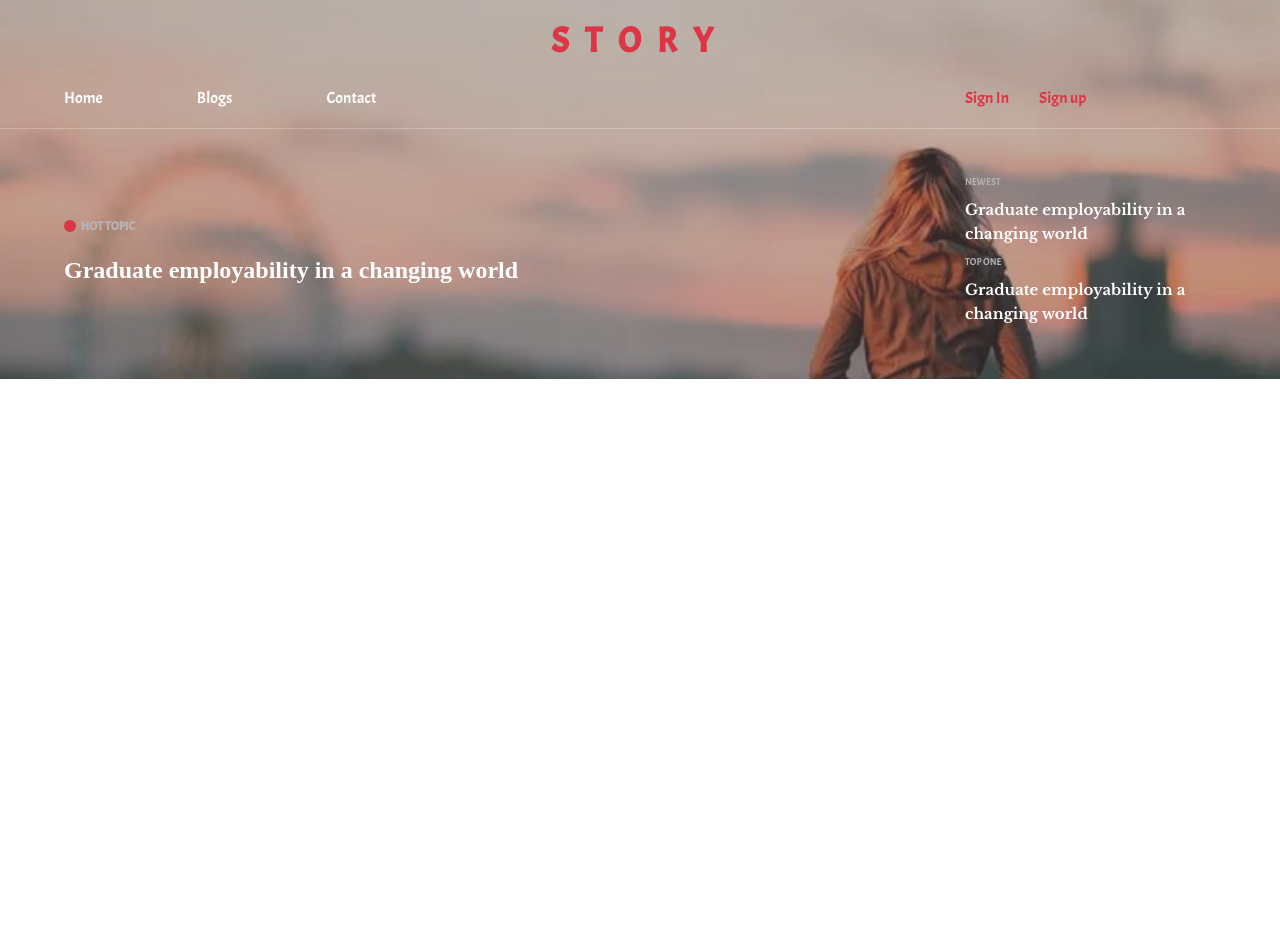
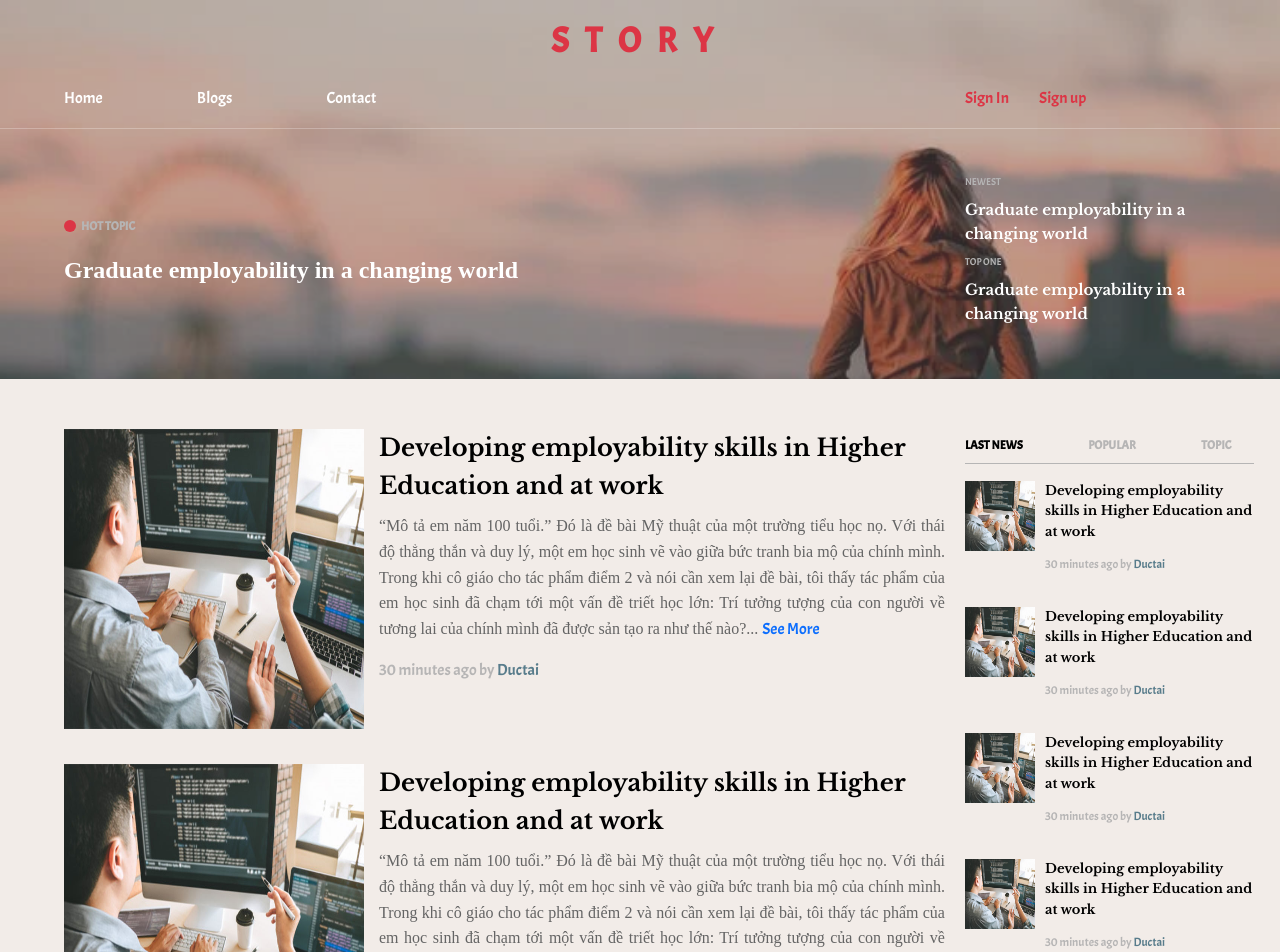
Before and after one commit to ductai26998/blog-papagroup, a React (Create React App) app: page /blogs in a window 1280 px wide. Shown: the top 952 px of the page. Before the commit the page ends 800 px from the top, so only its background shows below. Built offline with nearby package versions, Linux system fonts and the light colour scheme.

Commit message:
[task][blogsComponent] done UI blogs page

```diff
--- a/src/assets/scss/style.scss
+++ b/src/assets/scss/style.scss
@@ -4,6 +4,7 @@ $redColor: #dc3545;
 $geyColor: #b6b5b5;
 $blueColor: #587c8b;
 $coverColor: #f2ece8;
+$blogContentColor: #646464;
 
 * {
     letter-spacing: 0px;
--- a/src/components/blogItem/BlogItem.js
+++ b/src/components/blogItem/BlogItem.js
@@ -2,8 +2,8 @@ import React from "react";
 import './BlogItem.scss';
 
 class BlogItem extends React.Component {
-  constructor() {
-    super();
+  constructor(props) {
+    super(props);
 
   }
 
@@ -13,6 +13,7 @@ class BlogItem extends React.Component {
         <h4 className="blog-title">
           Developing employability skills in Higher Education and at work
         </h4>
+        {this.props.children}
         <div className="blog-info">
           <span className="blog-info_time">30 minutes ago by </span>
           <span className="blog-info_author">Ductai</span>
--- a/src/components/layouts/App.scss
+++ b/src/components/layouts/App.scss
@@ -2,6 +2,6 @@
     display: flex;
     flex-direction: column;
     width: 100%;
-    height: 100vh;
+    height: 100%;
     z-index: 1;
 }
--- a/src/components/layouts/haveHeader/HaveHeader.js
+++ b/src/components/layouts/haveHeader/HaveHeader.js
@@ -2,15 +2,17 @@ import React from "react";
 
 import Header from "../../header/Header";
 import { Route } from "react-router-dom";
+import Blogs from "../../pages/blogs/Blogs";
 
 // higher-order component to can use Hooks
 function HaveHeader(Home) {
   return class extends React.Component {
     render() {
       return (
-        <div className="app">
+        <div>
           <Header></Header>
           <Route path="/" exact component={Home} />
+          <Route path="/blogs" exact component={Blogs} />
         </div>
       );
     }
--- a/src/components/layouts/noHeader/NoHeader.js
+++ b/src/components/layouts/noHeader/NoHeader.js
@@ -7,7 +7,7 @@ function NoHeader(Login, Register) {
   return class extends React.Component {
     render() {
       return (
-        <div className="app">
+        <div>
           <Route path="/login" exact component={Login} />
           <Route path="/register" exact component={Register} />
         </div>
--- /dev/null
+++ b/src/components/pages/blogs/Blogs.js
@@ -0,0 +1,129 @@
+import React from "react";
+import './Blogs.scss';
+import image1 from '../../../assets/images/middle.jpg';
+
+import BlogItem from "../../blogItem/BlogItem";
+import { BrowserRouter, NavLink, Link } from "react-router-dom";
+
+class Blogs extends React.Component {
+  constructor() {
+    super();
+
+  }
+
+  render() {
+    return (
+      <div className="blogs">
+        <div className="blogs_left">
+          <div className="blogs_left_item">
+            <img className="item-img" src={image1} />
+            <BlogItem>
+              <p className="blog-content">“Mô tả em năm 100 tuổi.” Đó là đề bài Mỹ thuật của một
+               trường tiểu học nọ. Với thái độ thẳng thắn và duy lý, một em học sinh vẽ vào giữa
+               bức tranh bia mộ của chính mình. Trong khi cô giáo cho tác phẩm điểm 2 và nói cần
+               xem lại đề bài, tôi thấy tác phẩm của em học sinh đã chạm tới một vấn đề triết học
+               lớn: Trí tưởng tượng của con người về tương lai của chính mình đã được sản tạo ra
+               như thế nào?... <Link>See More</Link> </p>
+            </BlogItem>
+          </div>
+          <div className="blogs_left_item">
+            <img className="item-img" src={image1} />
+            <BlogItem>
+              <p className="blog-content">“Mô tả em năm 100 tuổi.” Đó là đề bài Mỹ thuật của một
+               trường tiểu học nọ. Với thái độ thẳng thắn và duy lý, một em học sinh vẽ vào giữa
+               bức tranh bia mộ của chính mình. Trong khi cô giáo cho tác phẩm điểm 2 và nói cần
+               xem lại đề bài, tôi thấy tác phẩm của em học sinh đã chạm tới một vấn đề triết học
+               lớn: Trí tưởng tượng của con người về tương lai của chính mình đã được sản tạo ra
+               như thế nào?... <Link>See More</Link> </p>
+            </BlogItem>
+          </div>
+          <div className="blogs_left_item">
+            <img className="item-img" src={image1} />
+            <BlogItem>
+              <p className="blog-content">“Mô tả em năm 100 tuổi.” Đó là đề bài Mỹ thuật của một
+               trường tiểu học nọ. Với thái độ thẳng thắn và duy lý, một em học sinh vẽ vào giữa
+               bức tranh bia mộ của chính mình. Trong khi cô giáo cho tác phẩm điểm 2 và nói cần
+               xem lại đề bài, tôi thấy tác phẩm của em học sinh đã chạm tới một vấn đề triết học
+               lớn: Trí tưởng tượng của con người về tương lai của chính mình đã được sản tạo ra
+               như thế nào?... <Link>See More</Link> </p>
+            </BlogItem>
+          </div>
+          <div className="blogs_left_item">
+            <img className="item-img" src={image1} />
+            <BlogItem>
+              <p className="blog-content">“Mô tả em năm 100 tuổi.” Đó là đề bài Mỹ thuật của một
+               trường tiểu học nọ. Với thái độ thẳng thắn và duy lý, một em học sinh vẽ vào giữa
+               bức tranh bia mộ của chính mình. Trong khi cô giáo cho tác phẩm điểm 2 và nói cần
+               xem lại đề bài, tôi thấy tác phẩm của em học sinh đã chạm tới một vấn đề triết học
+               lớn: Trí tưởng tượng của con người về tương lai của chính mình đã được sản tạo ra
+               như thế nào?... <Link>See More</Link> </p>
+            </BlogItem>
+          </div>
+          <div className="blogs_left_item">
+            <img className="item-img" src={image1} />
+            <BlogItem>
+              <p className="blog-content">“Mô tả em năm 100 tuổi.” Đó là đề bài Mỹ thuật của một
+               trường tiểu học nọ. Với thái độ thẳng thắn và duy lý, một em học sinh vẽ vào giữa
+               bức tranh bia mộ của chính mình. Trong khi cô giáo cho tác phẩm điểm 2 và nói cần
+               xem lại đề bài, tôi thấy tác phẩm của em học sinh đã chạm tới một vấn đề triết học
+               lớn: Trí tưởng tượng của con người về tương lai của chính mình đã được sản tạo ra
+               như thế nào?... <Link>See More</Link> </p>
+            </BlogItem>
+          </div>
+          <div className="blogs_left_item">
+            <img className="item-img" src={image1} />
+            <BlogItem>
+              <p className="blog-content">“Mô tả em năm 100 tuổi.” Đó là đề bài Mỹ thuật của một
+               trường tiểu học nọ. Với thái độ thẳng thắn và duy lý, một em học sinh vẽ vào giữa
+               bức tranh bia mộ của chính mình. Trong khi cô giáo cho tác phẩm điểm 2 và nói cần
+               xem lại đề bài, tôi thấy tác phẩm của em học sinh đã chạm tới một vấn đề triết học
+               lớn: Trí tưởng tượng của con người về tương lai của chính mình đã được sản tạo ra
+               như thế nào?... <Link>See More</Link> </p>
+            </BlogItem>
+          </div>
+        </div>
+        <div className="blogs_right">
+          <BrowserRouter>
+            <div className="category">
+              <ul className="navbar-nav">
+                <li className="nav-item">
+                  <NavLink to="/"
+                    activeClassName="selected"
+                  ><span className="nav-item-text">LAST NEWS</span></NavLink>
+                </li>
+                <li className="nav-item">
+                  <NavLink to="/"
+                  ><span className="nav-item-text">POPULAR</span></NavLink>
+                </li>
+                <li className="nav-item">
+                  <NavLink to="/"
+                  >TOPIC</NavLink>
+                </li>
+              </ul>
+            </div>
+          </BrowserRouter>
+          <div className="blog-list">
+            <div className="category-blog-item">
+              <img className="blog-item-img" src={image1} />
+              <BlogItem></BlogItem>
+            </div>
+            <div className="category-blog-item">
+              <img className="blog-item-img" src={image1} />
+              <BlogItem></BlogItem>
+            </div>
+            <div className="category-blog-item">
+              <img className="blog-item-img" src={image1} />
+              <BlogItem></BlogItem>
+            </div>
+            <div className="category-blog-item">
+              <img className="blog-item-img" src={image1} />
+              <BlogItem></BlogItem>
+            </div>
+          </div>
+        </div>
+      </div>
+    );
+  }
+}
+
+export default Blogs;
--- /dev/null
+++ b/src/components/pages/blogs/Blogs.scss
@@ -0,0 +1,87 @@
+@import "../../../assets/scss/style.scss";
+
+.blogs {
+    display: flex;
+    height: 100%;
+    background-color: $coverColor;
+    padding-top: 50px;
+}
+
+.blogs_left {
+    @include leftPage;
+    display: flex;
+    flex-direction: column;
+    height: 100%;
+}
+
+.blogs_left_item {
+    display: flex;
+    flex-direction: row;
+    margin-bottom: 35px;
+    .item-img {
+        height: 300px;
+        width: 300px;
+        margin-right: 15px;
+    }
+
+    .blog-item {
+        .blog-title {
+            font-size: 1.5rem !important;
+        }
+        .blog-content {
+            @include textStyle($blogContentColor, 1rem, serif, 400);
+            text-align: justify;
+        }
+        .blog-info * {
+            font-size: 1rem !important;
+        }
+    }
+}
+
+.blogs_right {
+    @include rightPage;
+    display: flex;
+    flex-direction: column;
+    height: 100%;
+
+    .category {
+        .navbar-nav {
+            display: flex;
+            width: 100%;
+            border-bottom: solid 1px $geyColor;
+        }
+        .nav-item {
+            @include textStyle($geyColor, 12px, sans-serif, 600);
+            height: 100%;
+            height: 34px !important;
+            display: flex;
+            align-items: center;
+            margin-right: 3px;
+        }
+        .nav-item-text {
+            height: 100%;
+        }
+        .active {
+            color: $geyColor;
+        }
+        .selected {
+            color: #000;
+        }
+    }
+
+    .blog-list {
+        margin-top: 17px;
+        .category-blog-item {
+            display: flex;
+            flex-direction: row;
+        }
+
+        .blog-item-img {
+            height: 70px;
+            width: 70px !important;
+            background-size: cover;
+            background-repeat: no-repeat;
+            margin-right: 10px;
+        }
+    }
+}
```
